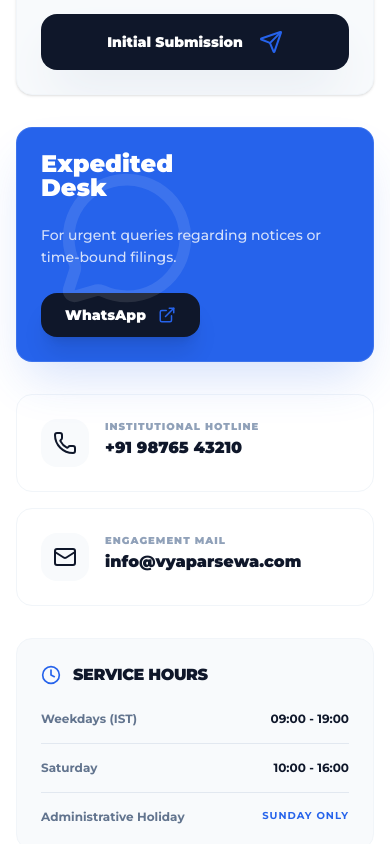
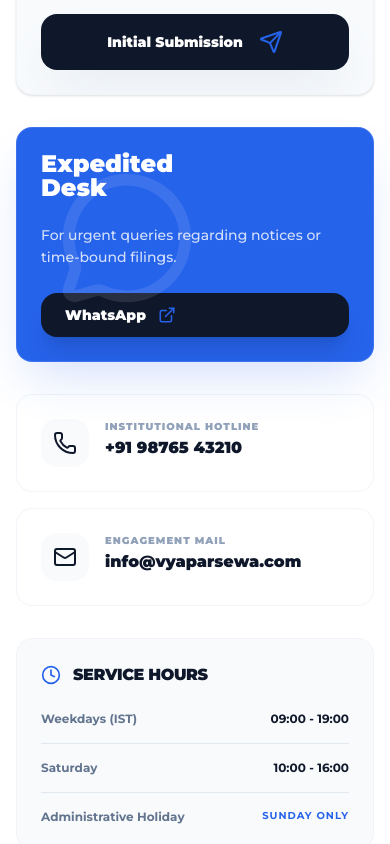
Before and after one commit to kishan-developer/kolkata_FrontEnd, a Next.js app: page /contact in a window 390 px wide. Shown: the part 1720-2564 px from the top of the page. Built offline with nearby package versions, Linux system fonts and the light colour scheme.

Commit message:
Add phone number to WhatsApp button in contact page

```diff
--- a/app/(website)/contact/page.tsx
+++ b/app/(website)/contact/page.tsx
@@ -227,15 +227,20 @@
            <div className="lg:w-[35%] w-full mt-8 lg:mt-0 space-y-8 lg:space-y-12 animate-in fade-in slide-in-from-right-8 delay-300 duration-700">
 
               {/* WhatsApp Expedited Line */}
-              <div className="bg-[#2663eb] p-6 sm:p-12 rounded-[1rem] text-white space-y-6 sm:space-y-8 shadow-2xl shadow-[#2663eb]/20 relative overflow-hidden group cursor-pointer border border-white/10">
+              <div className="bg-[#2663eb] p-6 sm:p-12 rounded-[1rem] text-white space-y-6 sm:space-y-8 shadow-2xl shadow-[#2663eb]/20 relative overflow-hidden group border border-white/10">
                  <div className="absolute top-0 left-0 p-10 opacity-10 group-hover:-rotate-6 transition-transform duration-700 pointer-events-none">
                     <MessageCircle size={140} />
                  </div>
                  <h3 className="text-2xl sm:text-3xl font-black leading-none">Expedited <br/> Desk</h3>
                  <p className="text-white/80 font-medium leading-relaxed text-sm sm:text-base">For urgent queries regarding notices or time-bound filings.</p>
-                 <button className="flex items-center gap-3 bg-[#0F172A] text-white px-6 sm:px-8 py-3 sm:py-4 rounded-[1rem] font-black hover:bg-slate-900 transition-all shadow-xl text-sm sm:text-base">
+                 <a
+                   href="https://wa.me/919876543210"
+                   target="_blank"
+                   rel="noopener noreferrer"
+                   className="flex items-center gap-3 bg-[#0F172A] text-white px-6 sm:px-8 py-3 sm:py-4 rounded-[1rem] font-black hover:bg-slate-900 transition-all shadow-xl text-sm sm:text-base"
+                 >
                     WhatsApp <ExternalLink size={18} className="text-[#2663eb]" />
-                 </button>
+                 </a>
               </div>
 
               {/* Direct Channels */}
```
